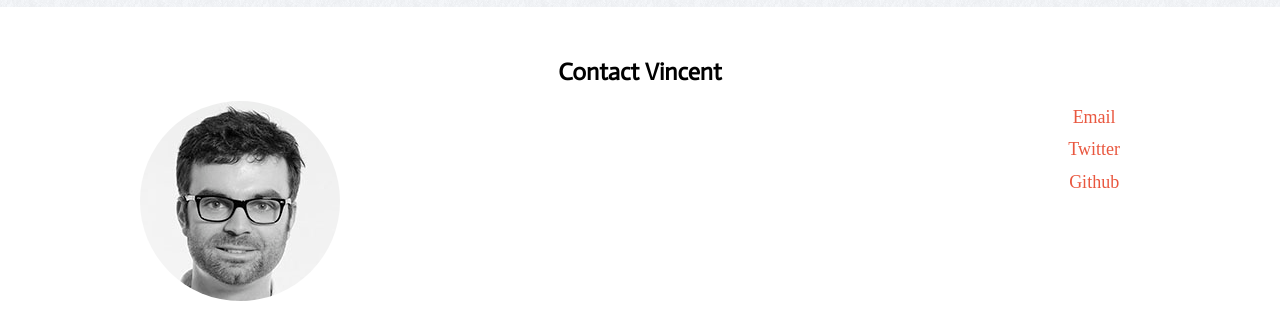
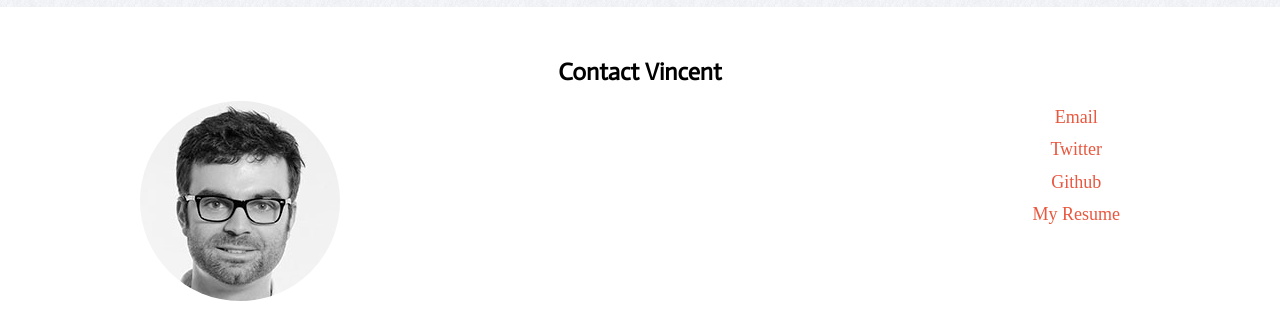
Before and after one commit to trivett/trivett.github.ioold, a Jekyll site: the page built from index.html, in a window 1280 px wide. Shown: the part 1962-2275 px from the top of the page. Built offline with Jekyll 4.4.1, drawn with Linux system fonts in a browser that asks for light colours; some web fonts are replaced; Markdown is read by kramdown in place of the engine named in the settings.

Commit message:
added resume

```diff
--- a/index.html
+++ b/index.html
@@ -87,6 +87,7 @@ title: Vincent Trivett | NYC-Based Web Developer
         <li><a href="mailto:trivett@gmail.com">Email</a></li>
         <li><a href="https://twitter.com/vincent_trivett">Twitter</a></li>
         <li><a href="https://github.com/trivett">Github</a></li>
+        <li><a href="/trivett_resume.pdf">My Resume</a></li>
       </ul>
 
     </div> <!-- contact -->
```
Also changed, not shown: 1 other file.
